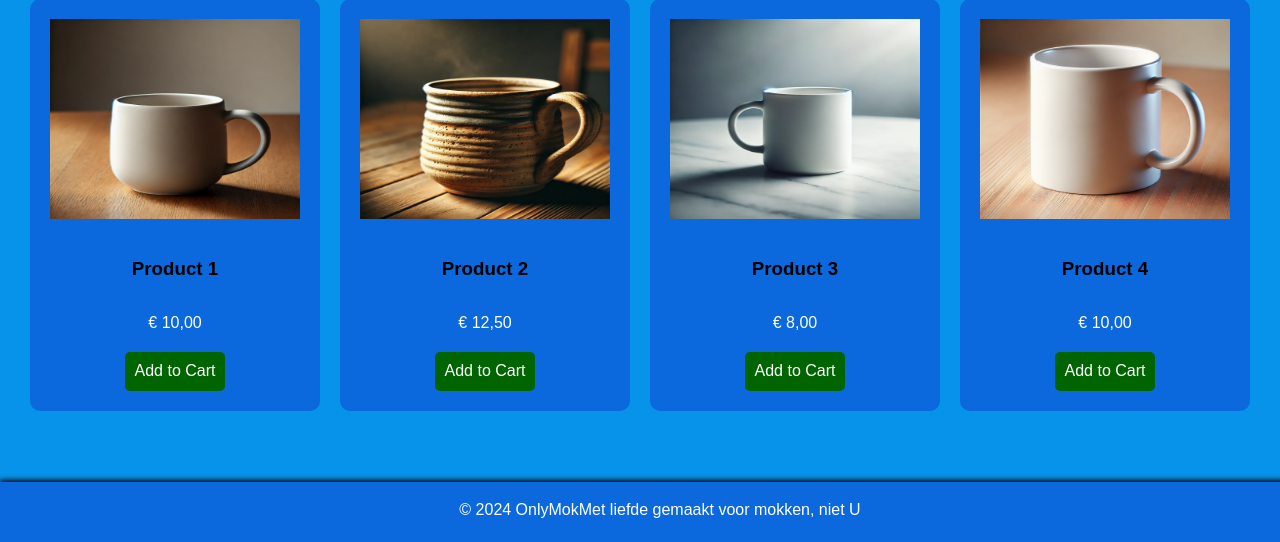
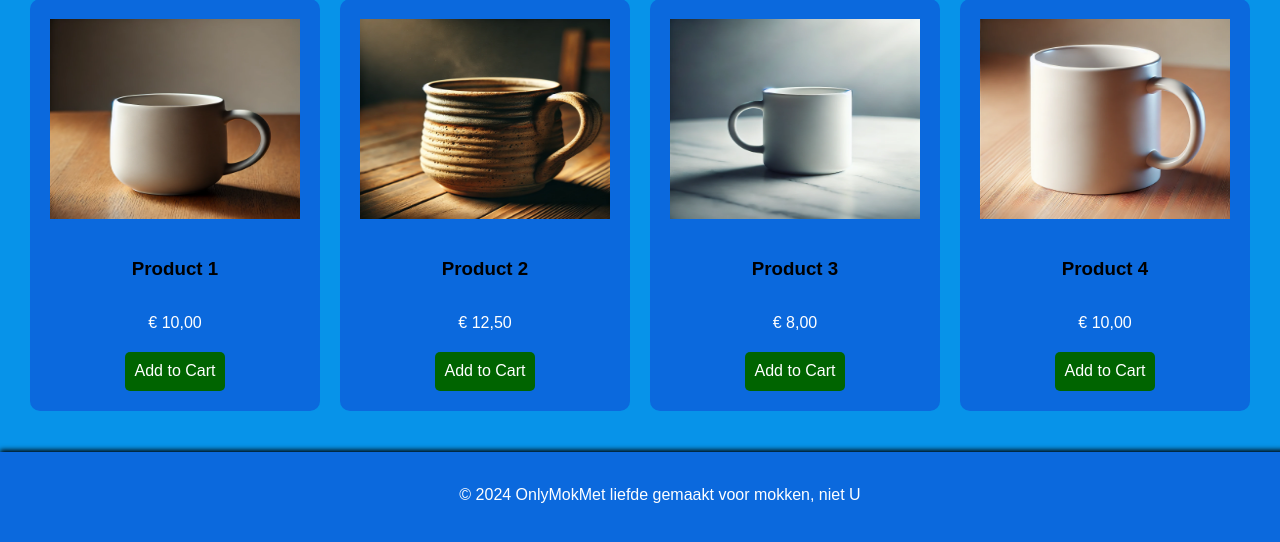
Before and after one commit to OnlyMokManager/OnlyMok, a PHP site: page /shop.html in a window 1280 px wide. Shown: the part 258-800 px from the top of the page. Run offline with PHP 8.4, Linux system fonts and the light colour scheme.

Commit message:
Update styles.css

```diff
--- a/styles.css
+++ b/styles.css
@@ -72,7 +72,7 @@ footer {
     position: fixed;
     bottom: 0;
     left: 0;
-    height: 60px;
+    height: 90px;
     display: flex;
     align-items: center;
     justify-content: center;
```
